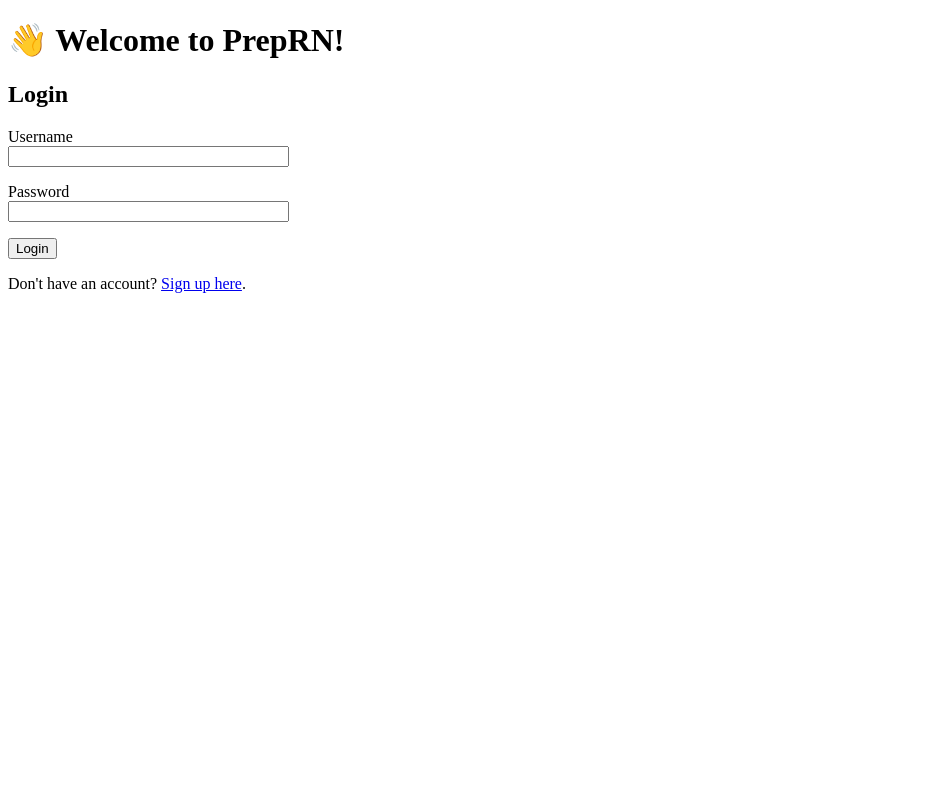
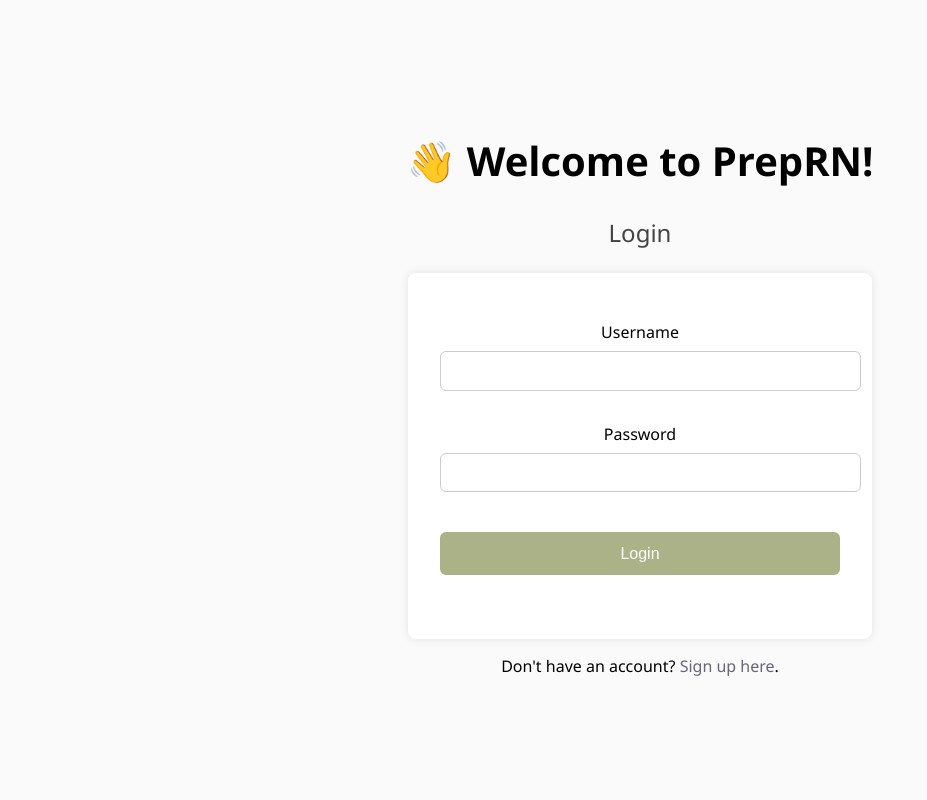
Before and after one commit to riddhimayadav/PrepRN, a Flask app: page /login in a window 1280 px wide. Shown: the whole page, without its empty margins (0-927 px from the left). Run offline with Flask 3, Linux system fonts and the light colour scheme.

Commit message:
added css pages for login and singup

```diff
--- /dev/null
+++ b/static/login.css
@@ -0,0 +1,71 @@
+body {
+  font-family: 'Segoe UI', sans-serif;
+  background-color: #fafafa;
+  margin: 0;
+  padding: 0;
+  display: flex;
+  flex-direction: column;
+  align-items: center;
+  justify-content: center;
+  height: 100vh;
+}
+
+h1 {
+  font-size: 2.5rem;
+  margin-bottom: 0.2em;
+}
+
+h2 {
+  font-weight: normal;
+  margin-bottom: 1em;
+  color: #444;
+}
+
+form {
+  background: white;
+  padding: 2em;
+  border-radius: 8px;
+  box-shadow: 0 0 10px rgba(0, 0, 0, 0.1);
+  min-width: 300px;
+  width: 100%;
+  max-width: 400px;
+}
+
+input {
+  width: 100%;
+  padding: 0.6em;
+  margin: 0.5em 0 1em;
+  border: 1px solid #ccc;
+  border-radius: 6px;
+  font-size: 1em;
+}
+
+button, input[type=submit] {
+  background-color: #ACB288;
+  color: white;
+  padding: 0.8em;
+  border: none;
+  border-radius: 6px;
+  font-size: 1em;
+  cursor: pointer;
+  width: 100%;
+  transition: background-color 0.3s;
+}
+
+button:hover, input[type=submit]:hover {
+  background-color: #9ba47a;
+}
+
+a {
+  color: #667;
+  text-decoration: none;
+}
+
+a:hover {
+  text-decoration: underline;
+}
+
+p {
+  text-align: center;
+  margin-top: 1em;
+}
--- a/templates/login.html
+++ b/templates/login.html
@@ -2,6 +2,7 @@
 <html>
 <head>
     <title>Login</title>
+    <link rel="stylesheet" href="{{ url_for('static', filename='login.css') }}">
 </head>
 <body>
     <h1>👋 Welcome to PrepRN!</h1>
--- a/templates/signup.html
+++ b/templates/signup.html
@@ -2,6 +2,7 @@
 <html>
 <head>
     <title>Sign Up</title>
+    <link rel="stylesheet" href="{{ url_for('static', filename='signup.css') }}">
 </head>
 <body>
     <h1>👋 Welcome to PrepRN!</h1>
```
Also changed, not shown: static/signup.css (added, +71 -0 lines).
